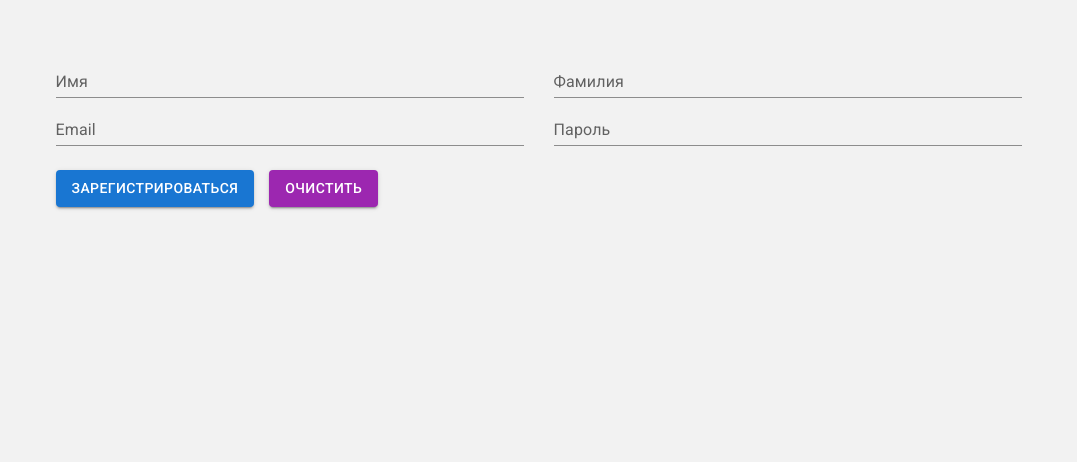
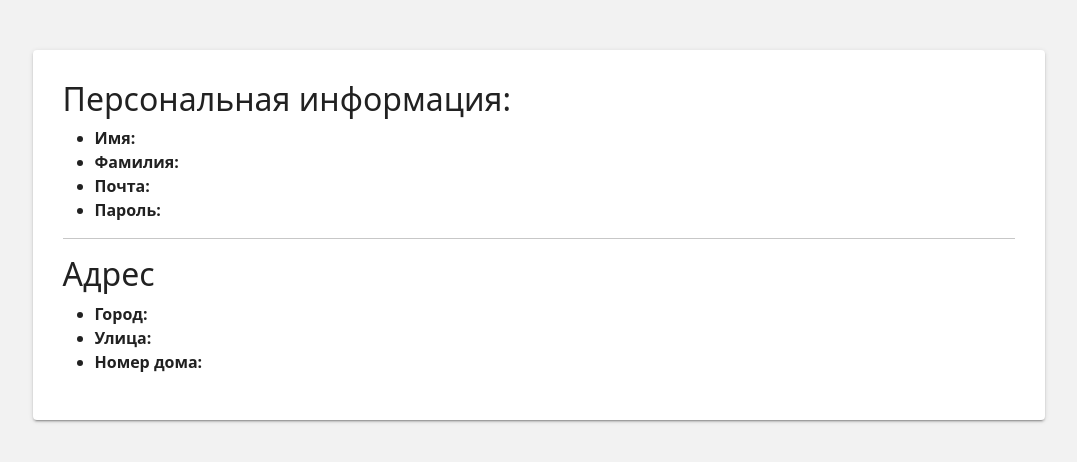
Before and after one commit to LEXXSAS/mentor-tutorial, a React (Create React App) app: page /#/result in a window 1280 px wide. Shown: the top 462 px of the page, without its empty margins (94-1171 px from the left). Built offline with nearby package versions, Linux system fonts and the light colour scheme.

Commit message:
first-commit

```diff
--- a/src/index.css
+++ b/src/index.css
@@ -25,6 +25,16 @@ body {
 
 .css-wb57ya-MuiFormControl-root-MuiTextField-root, .css-sghohy-MuiButtonBase-root-MuiButton-root {
     margin: 0 15px !important;
+}
+
+.css-zcbmsk-MuiButtonBase-root-MuiButton-root {
+    color: #fff;
+    background-color: #ffaa0d !important;
+    /* background-color: #ff0d0d !important; */
+}
+
+.buttons {
+    justify-content: space-between;
 }
 
 img {
--- a/src/tutorial-5-ui-form/App.js
+++ b/src/tutorial-5-ui-form/App.js
@@ -1,35 +1,29 @@
 import React from 'react'
-import Box from '@mui/material/Box';
-import TextField from '@mui/material/TextField';
-import { Button } from '@mui/material';
-import { useForm } from 'react-hook-form';
+import PersonalInfoForm from './forms/PersonalInfoForm'
+import AddressForm from './forms/AddressForm';
+import Result from './forms/Result';
+import {Route, Routes, useNavigate} from 'react-router-dom'
+import { AppContext } from './components/context';
 
 
 function App() {
-    const {handleSubmit, register, reset, formState} = useForm();
-    const onSubmit = values => {
-            console.log(values);
-            reset({firstName: '', lastName: '', password: '', email: ''})
-    };
-    // console.log(formState.errors)
+  const [formValues, setFormValues] = React.useState({})
+  const navigate = useNavigate();
+  const nextStep = (name) => {
+    navigate(name)
+  }
+
+  console.log('Главная форма', formValues)
 
   return (
     <div className='App'>
-    <Box sx={{m: 1}}>
-        <div style={{display: 'flex'}}>
-        <TextField {...register('firstName', {required: 'это обязательное поле'})} helperText={formState.errors.firstName && formState.errors.firstName.message} error={!!formState.errors.firstName} name='firstName' label="Имя" variant='standard' fullWidth />
-        <TextField {...register('lastName', {required: 'это обязательное поле'})} helperText={formState.errors.lastName && formState.errors.lastName.message} error={!!formState.errors.lastName} name='lastName' label="Фамилия" variant='standard' fullWidth />
-        </div>
-        <div style={{display: 'flex'}}>
-        <TextField {...register('email', {required: 'это обязательное поле', pattern: {value: /^[A-Z0-9._%+-]+@[A-Z0-9.-]+\.[A-Z]{2,}$/i, message: 'Это неверная почта!'},})} helperText={formState.errors.email && formState.errors.email.message} error={!!formState.errors.email} name='email' label="Email" variant='standard' fullWidth />
-        <TextField {...register('password', {required: 'это обязательное поле'})} helperText={formState.errors.password && formState.errors.password.message} error={!!formState.errors.password} name='password' type='password' label="Пароль" variant='standard' fullWidth />
-        </div>
-        <br />
-        <div style={{display: 'flex'}}>
-        <Button onClick={handleSubmit(onSubmit)} variant='contained' color='primary'>Зарегистрироваться</Button>
-        <Button onClick={() => reset({firstName: '', lastName: '', password: '', email: ''})} variant='contained' color='secondary'>Очистить</Button>
-        </div>
-    </Box>
+      <AppContext.Provider value={{nextStep, setFormValues, formValues}}>
+      <Routes>
+      <Route path='/' element={<PersonalInfoForm /> } />
+      <Route path='/address' element={<AddressForm /> } />
+      <Route path='/result' element={<Result /> } />
+      </Routes>
+      </AppContext.Provider>
     </div>
   );
 }
--- /dev/null
+++ b/src/tutorial-5-ui-form/components/context.js
@@ -0,0 +1,3 @@
+import React from 'react'
+
+export const AppContext = React.createContext();
--- /dev/null
+++ b/src/tutorial-5-ui-form/forms/AddressForm.jsx
@@ -0,0 +1,53 @@
+import React from 'react'
+import Box from '@mui/material/Box';
+import TextField from '@mui/material/TextField';
+import { Button } from '@mui/material';
+import { useForm } from 'react-hook-form';
+import * as yup from "yup";
+import {yupResolver} from '@hookform/resolvers/yup'
+import { AppContext } from '../components/context';
+
+const schema = yup.object().shape({
+  city: yup.string().min(2, 'Название города должно содержать минимум 2 символа').required('Укажите город'),
+  street: yup.string().min(2, 'Название улицы должно содержать минимум 2 символа').required('Укажите улицу'),
+  appartment: yup.string().min(1, 'Укажите номер квартиры').required('Укажите номер квартиры'),
+});
+
+const AddressForm = () => {
+  const {nextStep, setFormValues} = React.useContext(AppContext)
+  const {handleSubmit, register, reset, formState} = useForm({
+    defaultValues: {
+      city: '',
+      street: '',
+      appartment: '',
+    },
+    resolver: yupResolver(schema),
+  });
+
+  const onSubmit = values => {
+          setFormValues(prev => ({...prev, ...values}));
+          nextStep('result')
+          reset({city: '', street: '', appartment: ''})
+  };
+
+      // console.log(formState.errors)
+
+  return (
+    <div>
+      <Box sx={{m: 1}}>
+        <div>
+        <TextField {...register('city')} helperText={formState.errors.city && formState.errors.city.message} error={!!formState.errors.city} name='city' label="Город" variant='standard' fullWidth />
+        <TextField {...register('street')} helperText={formState.errors.street && formState.errors.street.message} error={!!formState.errors.street} name='street' label="Улица" variant='standard' fullWidth />
+        <TextField type='number' {...register('appartment')} helperText={formState.errors.appartment && formState.errors.appartment.message} error={!!formState.errors.appartment} name='appartment' label="Номер квартиры / дома" variant='standard' fullWidth />
+        </div>
+        <br />
+        <div className='buttons' style={{display: 'flex'}}>
+        <Button onClick={() => reset({city: '', street: '', appartment: ''})} variant='contained' color='secondary'>Очистить</Button>
+        <Button onClick={handleSubmit(onSubmit)} variant='contained' color='info'>Далее</Button>
+        </div>
+    </Box>
+    </div>
+  )
+}
+
+export default AddressForm
--- /dev/null
+++ b/src/tutorial-5-ui-form/forms/PersonalInfoForm.jsx
@@ -0,0 +1,53 @@
+import React from 'react'
+import Box from '@mui/material/Box';
+import TextField from '@mui/material/TextField';
+import { Button } from '@mui/material';
+import { useForm } from 'react-hook-form';
+import * as yup from "yup";
+import {yupResolver} from '@hookform/resolvers/yup'
+import { AppContext } from '../components/context';
+
+const schema = yup.object().shape({
+  firstName: yup.string().min(2, 'Имя должно содержать минимум 2 символа').required('Это обязательное поле'),
+  lastName: yup.string().min(2, 'Фамилия должна содержать минимум 2 символа').required('Это обязательное поле'),
+  email: yup.string().email('Неверная почта').required('Укажите почту'),
+  password: yup.string().min(6, 'Пароль должен содержать минимум 6 символов').max(32).required('Это обязательное поле'),
+});
+
+const PersonalInfoForm = () => {
+  const {nextStep, setFormValues} = React.useContext(AppContext)
+
+  const {handleSubmit, register, reset, formState} = useForm({
+    resolver: yupResolver(schema),
+  });
+
+  const onSubmit = values => {
+          setFormValues(values);
+          nextStep('address')
+          reset({firstName: '', lastName: '', password: '', email: ''})
+  };
+
+      // console.log(formState.errors)
+
+  return (
+    <div>
+      <Box sx={{m: 1}}>
+        <div style={{display: 'flex'}}>
+        <TextField {...register('firstName')} helperText={formState.errors.firstName && formState.errors.firstName.message} error={!!formState.errors.firstName} name='firstName' label="Имя" variant='standard' fullWidth />
+        <TextField {...register('lastName')} helperText={formState.errors.lastName && formState.errors.lastName.message} error={!!formState.errors.lastName} name='lastName' label="Фамилия" variant='standard' fullWidth />
+        </div>
+        <div style={{display: 'flex'}}>
+        <TextField {...register('email', {pattern: {value: /^[A-Z0-9._%+-]+@[A-Z0-9.-]+\.[A-Z]{2,}$/i, message: 'Это неверная почта!'},})} helperText={formState.errors.email && formState.errors.email.message} error={!!formState.errors.email} name='email' label="Email" variant='standard' fullWidth />
+        <TextField {...register('password')} helperText={formState.errors.password && formState.errors.password.message} error={!!formState.errors.password} name='password' type='password' label="Пароль" variant='standard' fullWidth />
+        </div>
+        <br />
+        <div className='buttons' style={{display: 'flex'}}>
+        <Button onClick={() => reset({firstName: '', lastName: '', password: '', email: ''})} variant='contained' color='secondary'>Очистить</Button>
+        <Button onClick={handleSubmit(onSubmit)} variant='contained' color='info'>Далее</Button>
+        </div>
+    </Box>
+    </div>
+  )
+}
+
+export default PersonalInfoForm
--- /dev/null
+++ b/src/tutorial-5-ui-form/forms/Result.jsx
@@ -0,0 +1,42 @@
+import React from 'react'
+import Paper from '@mui/material/Paper';
+import { AppContext } from '../components/context';
+
+const Result = () => {
+    const {formValues} = React.useContext(AppContext)
+
+  return (
+    <Paper style={{padding: 30}} elevation={2}>
+      <h2>Персональная информация:</h2>
+      <ul>
+        <li>
+            <b>Имя:</b> {formValues.firstName}
+        </li>
+        <li>
+            <b>Фамилия:</b> {formValues.lastName}
+        </li>
+        <li>
+            <b>Почта:</b> {formValues.email}
+        </li>
+        <li>
+            <b>Пароль:</b> {formValues.password}
+        </li>
+      </ul>
+      <hr />
+        <h2>Адрес</h2>
+        <ul>
+        <li>
+            <b>Город:</b> {formValues.city}
+        </li>
+        <li>
+            <b>Улица:</b> {formValues.street}
+        </li>
+        <li>
+            <b>Номер дома:</b> {formValues.appartment}
+        </li>
+        </ul>
+    </Paper>
+  )
+}
+
+export default Result
```
Also changed, not shown: package.json (+6 -1 lines), src/index.js (+4 -4 lines), 2 other files (tests, documents, lock files or other folders).
